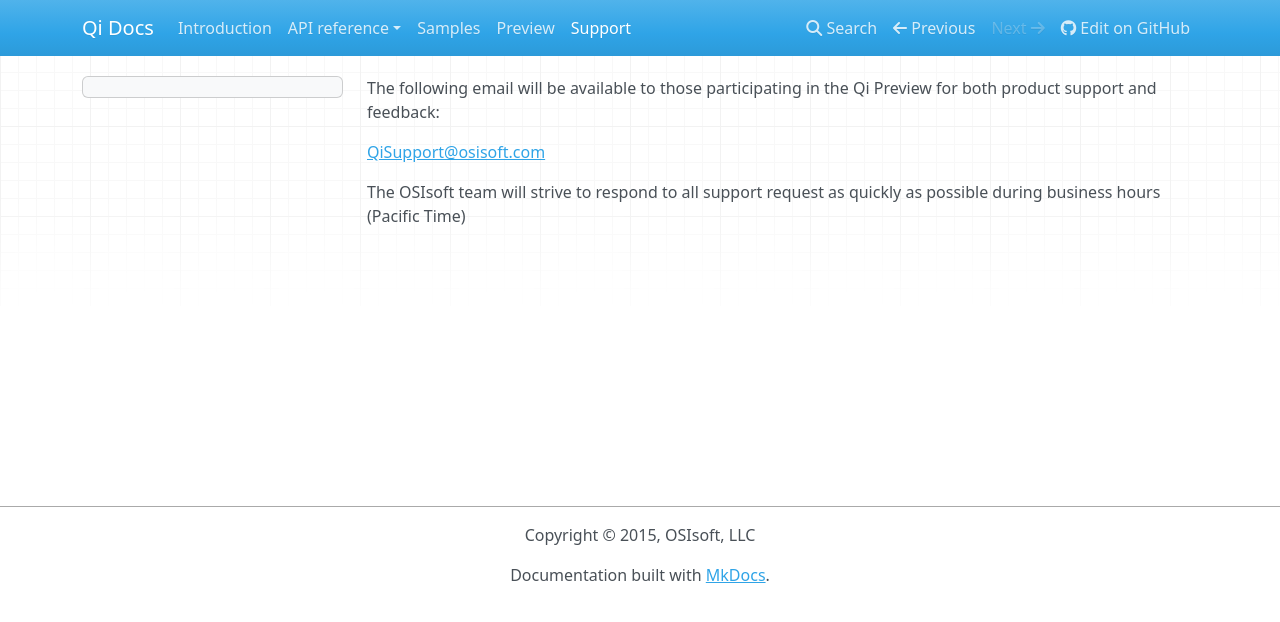
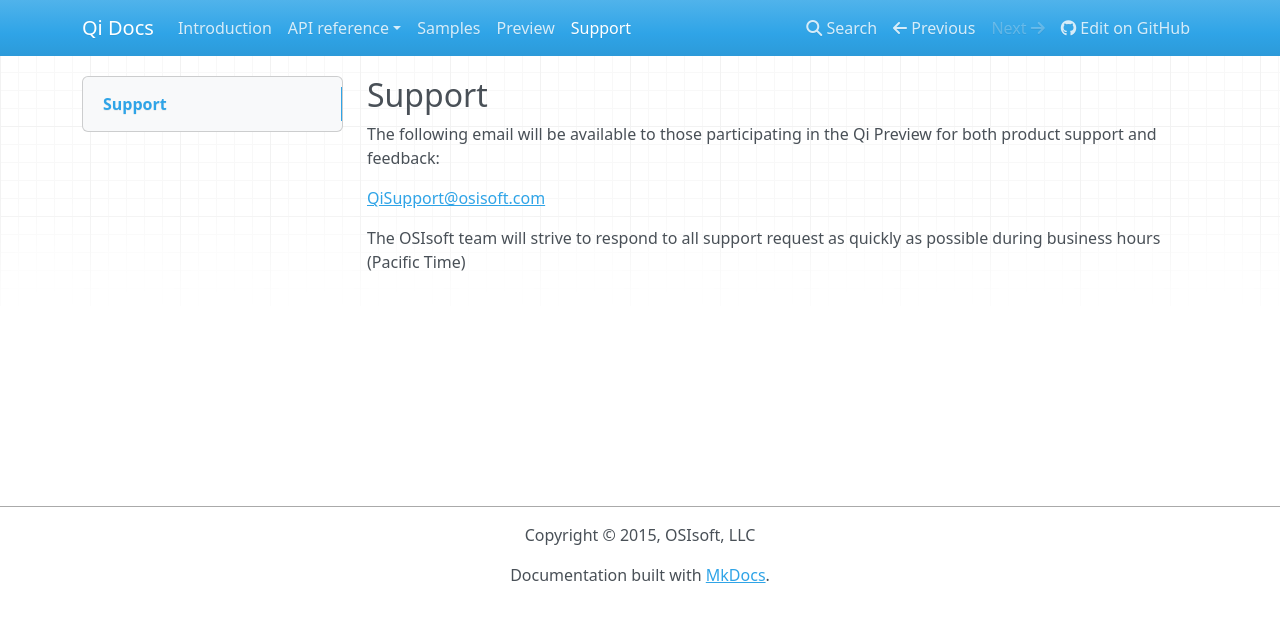
Before and after one commit to ssuryanarayanan/Qi-Docs, an MkDocs documentation site: the page built from docs/support.md, in a window 1280 px wide. Shown: the top 622 px of the page. Built offline with MkDocs 1.6.1, drawn with Linux system fonts in a browser that asks for light colours; nearby versions of some CDN libraries; old or Windows-style settings are respelled for this version of MkDocs.

Commit message:
Update support.md

```diff
--- a/docs/support.md
+++ b/docs/support.md
@@ -1,3 +1,5 @@
+## Support
+
 The following email will be available to those participating in the Qi Preview for both product support and feedback:
 
 [QiSupport@osisoft.com](mailto://QiSupport@osisoft.com)
```
